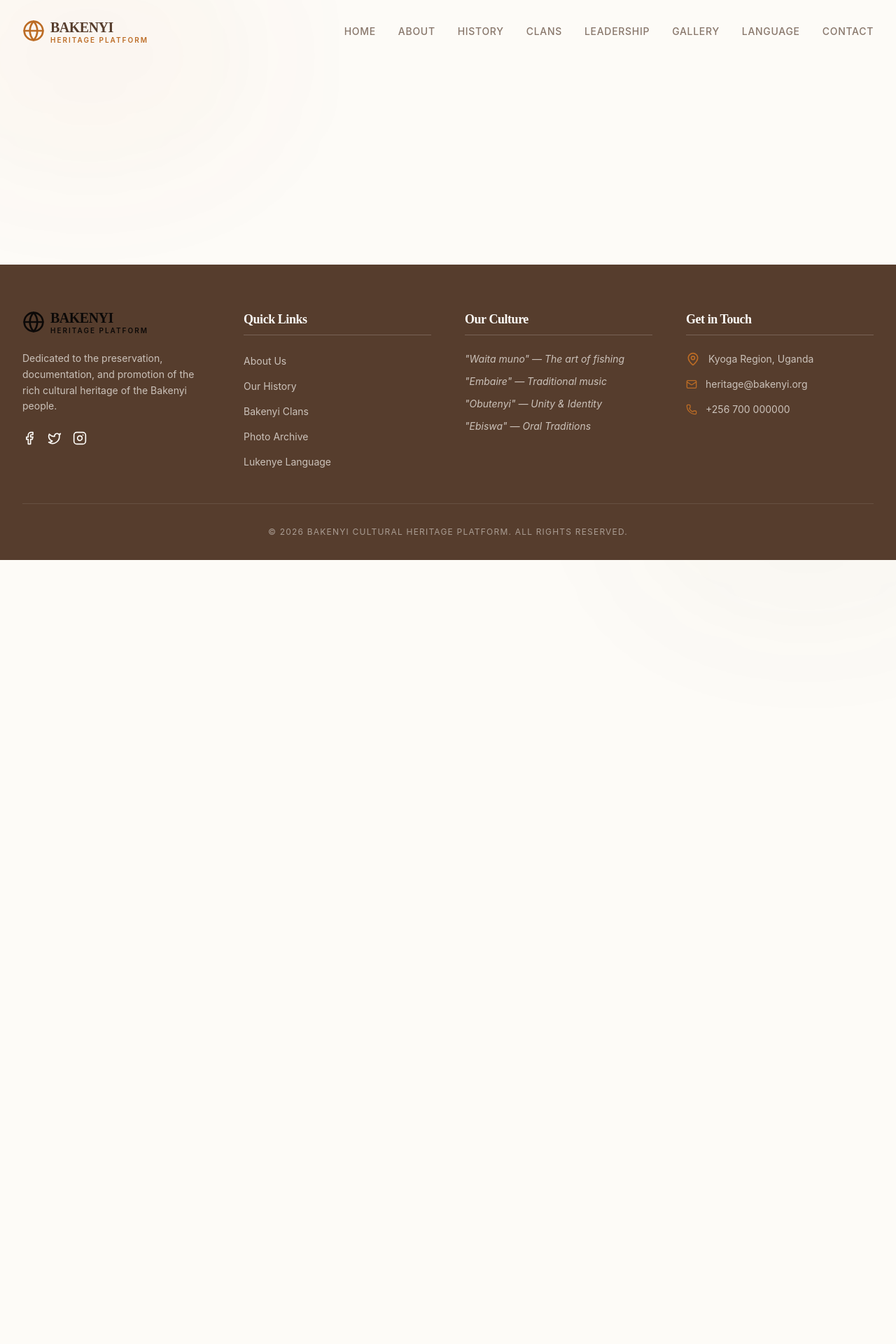
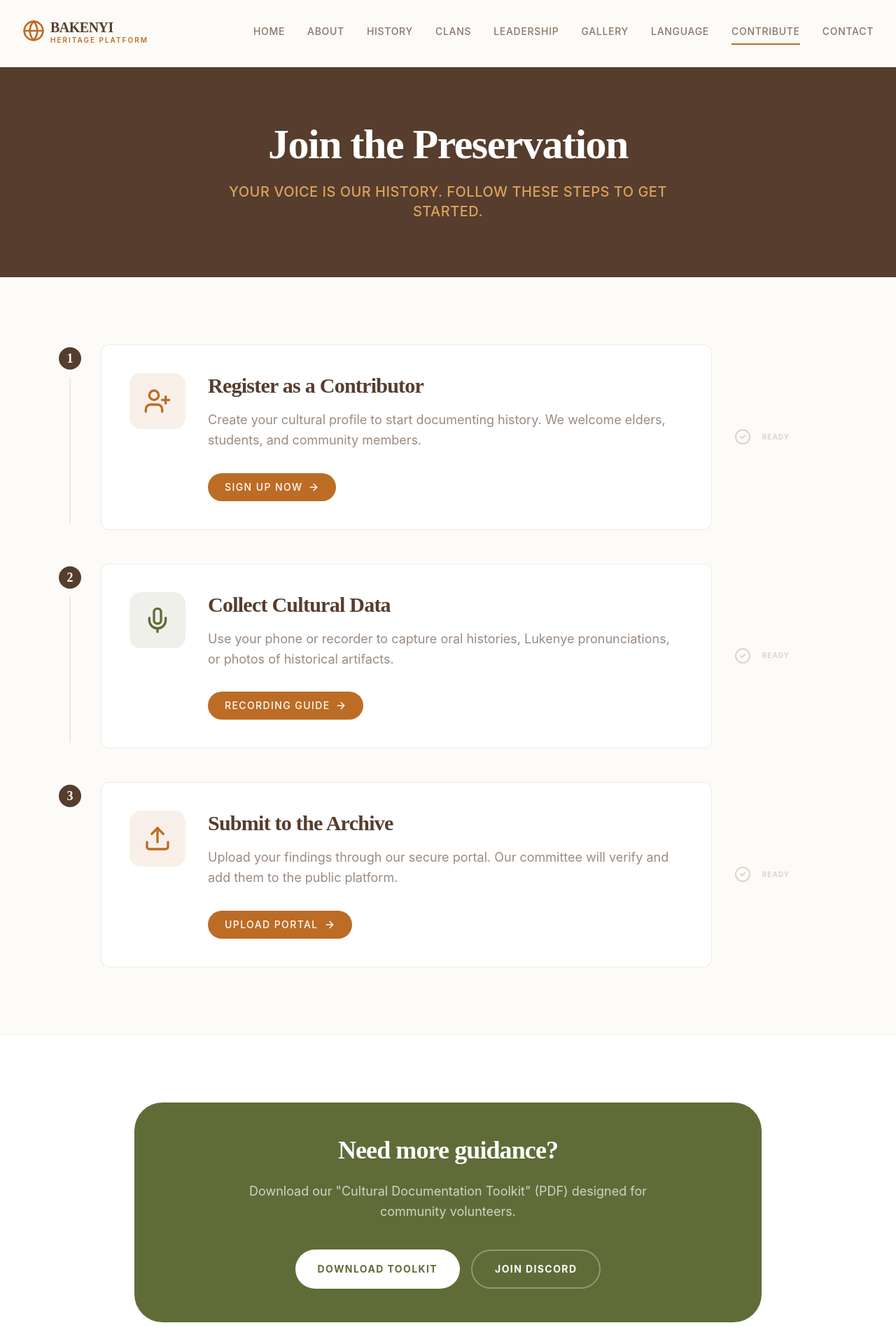
Before and after one commit to wancha1/Bakenyi, a React (Vite) app: page /contribute in a window 1280 px wide. Shown: the top 1920 px of the page at 70% size. Before the commit the page ends 800 px from the top, so only its background shows below. Built offline with nearby package versions, Linux system fonts and the light colour scheme.

Commit message:
feat: Add Contribute page and navigation
Introduces a new "Contribute" page allowing users to join the Bakenyi Cultural Heritage Platform. This includes updating the navigation bar and footer to include links to the new page, and routing for the contribute page.

```diff
--- a/src/App.tsx
+++ b/src/App.tsx
@@ -1,5 +1,5 @@
+import React, { useEffect } from 'react';
 import { BrowserRouter as Router, Routes, Route, useLocation } from 'react-router-dom';
-import { useEffect } from 'react';
 import { AnimatePresence, motion } from 'motion/react';
 import Navbar from './components/layout/Navbar';
 import Footer from './components/layout/Footer';
@@ -13,6 +13,7 @@ import Leadership from './pages/Leadership';
 import Gallery from './pages/Gallery';
 import Language from './pages/Language';
 import Contact from './pages/Contact';
+import Contribute from './pages/Contribute';
 
 function ScrollToTop() {
   const { pathname } = useLocation();
@@ -50,7 +51,7 @@ function AppContent() {
       <Navbar />
       <main className="flex-grow relative z-10">
         <AnimatePresence mode="wait">
-          <Routes location={location} key={location.pathname}>
+          <Routes location={location}>
             <Route path="/" element={<PageTransition><Home /></PageTransition>} />
             <Route path="/about" element={<PageTransition><About /></PageTransition>} />
             <Route path="/history" element={<PageTransition><History /></PageTransition>} />
@@ -58,6 +59,7 @@ function AppContent() {
             <Route path="/leadership" element={<PageTransition><Leadership /></PageTransition>} />
             <Route path="/gallery" element={<PageTransition><Gallery /></PageTransition>} />
             <Route path="/language" element={<PageTransition><Language /></PageTransition>} />
+            <Route path="/contribute" element={<PageTransition><Contribute /></PageTransition>} />
             <Route path="/contact" element={<PageTransition><Contact /></PageTransition>} />
           </Routes>
         </AnimatePresence>
--- a/src/components/layout/Footer.tsx
+++ b/src/components/layout/Footer.tsx
@@ -45,6 +45,7 @@ export default function Footer() {
               <li><Link to="/clans" className="text-heritage-cream/70 hover:text-white transition-colors text-sm">Bakenyi Clans</Link></li>
               <li><Link to="/gallery" className="text-heritage-cream/70 hover:text-white transition-colors text-sm">Photo Archive</Link></li>
               <li><Link to="/language" className="text-heritage-cream/70 hover:text-white transition-colors text-sm">Lukenye Language</Link></li>
+              <li><Link to="/contribute" className="text-heritage-cream/70 hover:text-white transition-colors text-sm">Join the Archive</Link></li>
             </ul>
           </div>
 
--- a/src/components/layout/Navbar.tsx
+++ b/src/components/layout/Navbar.tsx
@@ -11,6 +11,7 @@ const navItems = [
   { name: 'Leadership', path: '/leadership' },
   { name: 'Gallery', path: '/gallery' },
   { name: 'Language', path: '/language' },
+  { name: 'Contribute', path: '/contribute' },
   { name: 'Contact', path: '/contact' },
 ];
 
--- /dev/null
+++ b/src/pages/Contribute.tsx
@@ -0,0 +1,127 @@
+import { motion } from 'motion/react';
+import { UserPlus, Mic, Upload, CheckCircle2, ArrowRight } from 'lucide-react';
+
+const steps = [
+  {
+    id: 1,
+    title: "Register as a Contributor",
+    desc: "Create your cultural profile to start documenting history. We welcome elders, students, and community members.",
+    icon: UserPlus,
+    action: "Sign Up Now",
+    color: "heritage-terracotta"
+  },
+  {
+    id: 2,
+    title: "Collect Cultural Data",
+    desc: "Use your phone or recorder to capture oral histories, Lukenye pronunciations, or photos of historical artifacts.",
+    icon: Mic,
+    action: "Recording Guide",
+    color: "heritage-olive"
+  },
+  {
+    id: 3,
+    title: "Submit to the Archive",
+    desc: "Upload your findings through our secure portal. Our committee will verify and add them to the public platform.",
+    icon: Upload,
+    action: "Upload Portal",
+    color: "heritage-terracotta"
+  }
+];
+
+export default function Contribute() {
+  return (
+    <div className="pt-24 min-h-screen bg-heritage-cream">
+      {/* Page Header */}
+      <section className="bg-heritage-brown py-20 px-4 relative overflow-hidden">
+        <div className="absolute inset-0 cultural-pattern opacity-10" />
+        <div className="max-w-7xl mx-auto relative z-10 text-center">
+          <motion.h1
+            initial={{ opacity: 0, y: 20 }}
+            animate={{ opacity: 1, y: 0 }}
+            className="text-4xl md:text-6xl font-serif font-bold text-white mb-6"
+          >
+            Join the Preservation
+          </motion.h1>
+          <p className="text-heritage-sand max-w-2xl mx-auto text-lg md:text-xl font-medium tracking-wide uppercase">
+            Your voice is our history. Follow these steps to get started.
+          </p>
+        </div>
+      </section>
+
+      {/* Steps Section */}
+      <section className="py-24 px-4 max-w-5xl mx-auto">
+        <div className="space-y-12">
+          {steps.map((step, idx) => (
+            <motion.div
+              key={step.id}
+              initial={{ opacity: 0, x: idx % 2 === 0 ? -30 : 30 }}
+              whileInView={{ opacity: 1, x: 0 }}
+              viewport={{ once: true }}
+              className="relative flex flex-col md:flex-row gap-8 items-center group"
+            >
+              {/* Step Number */}
+              <div className="hidden md:flex flex-col items-center justify-start h-full absolute -left-16 top-0 bottom-0">
+                <div className="w-10 h-10 rounded-full bg-heritage-brown text-white flex items-center justify-center font-bold font-serif text-lg z-10 border-4 border-heritage-cream">
+                  {step.id}
+                </div>
+                {idx < steps.length - 1 && (
+                  <div className="flex-grow w-0.5 bg-heritage-brown/10 my-2" />
+                )}
+              </div>
+
+              {/* Content Card */}
+              <div className="heritage-card p-10 bg-white flex-grow hover:border-heritage-terracotta/30 transition-all duration-500">
+                <div className="flex flex-col md:flex-row items-center md:items-start gap-8">
+                  <div className={`w-20 h-20 rounded-2xl bg-${step.color}/10 flex items-center justify-center shrink-0 group-hover:scale-110 transition-transform duration-500`}>
+                    <step.icon className={`w-10 h-10 text-${step.color}`} />
+                  </div>
+                  <div className="flex-grow text-center md:text-left">
+                    <h3 className="text-2xl md:text-3xl font-serif font-bold text-heritage-brown mb-4">
+                      {step.title}
+                    </h3>
+                    <p className="text-heritage-brown/60 text-lg leading-relaxed mb-8">
+                      {step.desc}
+                    </p>
+                    <button className={`btn-primary flex items-center mx-auto md:mx-0 group`}>
+                      {step.action}
+                      <ArrowRight className="ml-2 w-4 h-4 transition-transform group-hover:translate-x-2" />
+                    </button>
+                  </div>
+                </div>
+              </div>
+
+              {/* Status Indicator (Checkmark) */}
+              <div className="hidden lg:flex items-center space-x-2 text-heritage-brown/20 group-hover:text-heritage-olive transition-colors">
+                <CheckCircle2 className="w-6 h-6" />
+                <span className="text-[10px] font-bold uppercase tracking-widest bg-heritage-cream px-2 py-1 rounded">Ready</span>
+              </div>
+            </motion.div>
+          ))}
+        </div>
+      </section>
+
+      {/* Final Call to Action */}
+      <section className="py-24 bg-white px-4 border-t border-heritage-brown/5">
+        <div className="max-w-4xl mx-auto">
+          <div className="bg-heritage-olive p-12 rounded-[40px] text-white text-center relative overflow-hidden">
+            <div className="absolute inset-0 cultural-pattern opacity-10" />
+            <div className="relative z-10">
+              <h2 className="text-3xl md:text-4xl font-serif font-bold mb-6">Need more guidance?</h2>
+              <p className="text-white/70 text-lg mb-10 max-w-xl mx-auto leading-relaxed">
+                Download our "Cultural Documentation Toolkit" (PDF) designed for community volunteers.
+              </p>
+              <div className="flex flex-col sm:flex-row justify-center gap-4">
+                <button className="px-8 py-4 bg-white text-heritage-olive rounded-full font-bold uppercase tracking-widest text-sm hover:bg-heritage- sand transition-all">
+                  Download Toolkit
+                </button>
+                <button className="px-8 py-4 border-2 border-white/30 text-white rounded-full font-bold uppercase tracking-widest text-sm hover:bg-white/10 transition-all">
+                  Join Discord
+                </button>
+              </div>
+            </div>
+          </div>
+        </div>
+      </section>
+    </div>
+  );
+}
```
